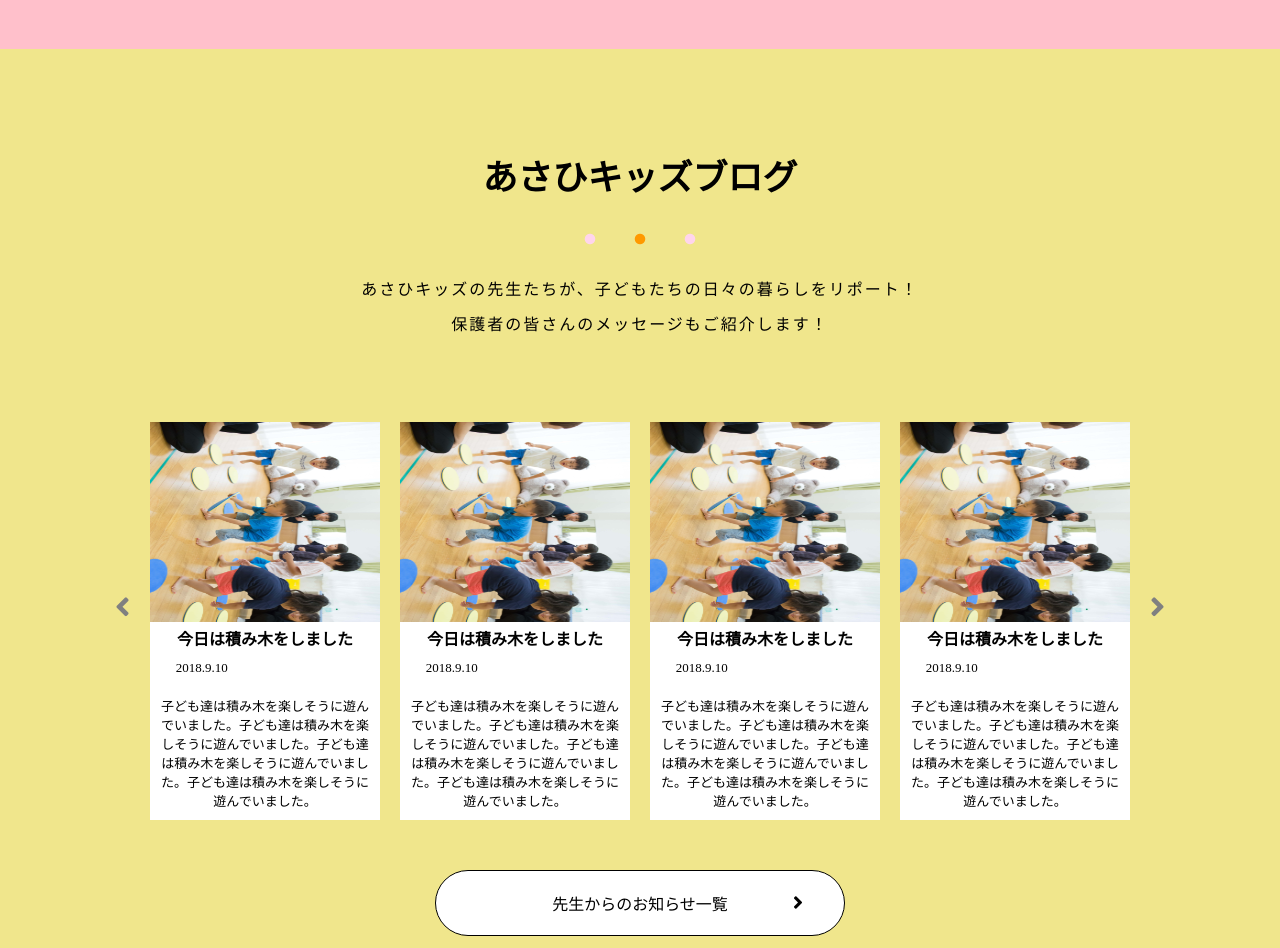
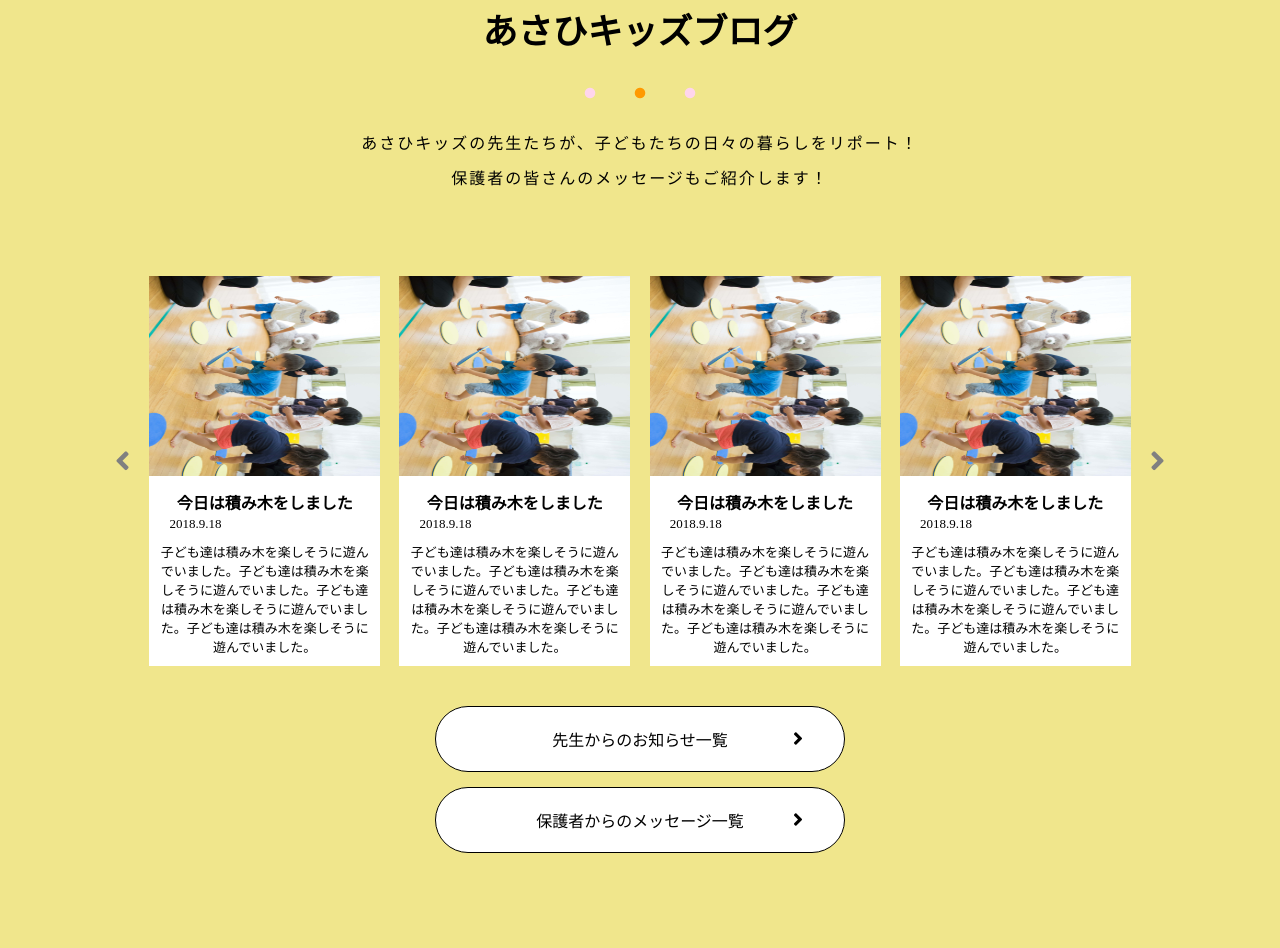
Before and after one commit to Oppai-creater/syunta-practice1, a plain HTML site: page index.html in a window 1280 px wide. Shown: the part 2308-3256 px from the top of the page. Drawn offline with Linux system fonts and the light colour scheme.

Commit message:
blog-section修正

```diff
--- a/assets/css/common.css
+++ b/assets/css/common.css
@@ -105,6 +105,8 @@ header .contact .mail-btn{
   margin: 0 auto;
   width: 35%;
   padding: 20px;
+  margin-top: 15px;
+  background-color: white;
   text-align: center;
   border: 1px solid black;
   border-radius: 50px;
@@ -155,3 +157,14 @@ header .contact .mail-btn{
   font-size: 50px;
   color: #FF9900;
 }
+.card{
+  width: 22%;
+  margin-top: 30px;
+  text-align: center;
+  background-color: white;
+  float: right;
+}
+.card img{
+  height: 200px;
+  width: 100%;
+}
--- a/assets/css/style.css
+++ b/assets/css/style.css
@@ -57,64 +57,30 @@
   width: 50%;
   height: 50%;
 }
-.content-text{
-  margin-top: 30px;
-}
 /* column */
 #column {
   background: pink;
 }
-#column .content {
-  width: 23%;
-}
-#column .content-img {
-  background-image: url(../img/main/image1.jpg);
-  background-size: cover;
-  height: 200px;
-}
-#column .content-label {
-  display: inline-block;
-  text-align: center;
-  background: pink;
-  color: #FFF;
-  margin-top: 10px;
-  padding: 5px;
-  opacity: .9;
-}
-#column .content-text {
-  background: #FFF;
-  padding: 10px;
-}
-.image-content{
-    width: 20%;
-    text-align: center;
-    background-color: white;
-    margin-top: 30px;
-    float: right;
-}
-.image-content img{
-    height: 200px;
-    width: 100%;
-}
-.image-content span{
-    display: inline-block;
-    padding-right: 55%;
-}
-.image-content p{
-    padding: 10px;
-    font-size: 13px;
-}
 #blog{
     background-color: #f0e68c;
 }
-#blog .link-btn{
-    background-color: white;
+.blog-title{
+    margin-top: 10px;
 }
-.parent{
-    margin-top: 15px;
+.blog-date{
+    display: inline-block;
+    font-size: 13px;
+    padding-right: 60%;
+}
+.blog-text{
+    padding: 10px;
+    font-size: 13px;
 }
 .slide-btn {
     padding-top: 200px;
     font-size: 30px;
     color: gray;
 }
+.first{
+    margin-top: 40px;
+}
--- a/index.html
+++ b/index.html
@@ -251,36 +251,44 @@
                     <a href="#">
                         <i class="fas fa-angle-left slide-btn"></i>
                     </a>
-                    <div class="content image-content">
+                    <div class="card">
                         <img src="assets/img/main/image1.jpg">
                         <div class="text-area">
-                            <h4>今日は積み木をしました</h4>
-                            <span><p>2018.9.10</p></span>
-                            <p>子ども達は積み木を楽しそうに遊んでいました。子ども達は積み木を楽しそうに遊んでいました。子ども達は積み木を楽しそうに遊んでいました。子ども達は積み木を楽しそうに遊んでいました。</p>
+                            <h4 class="blog-title">今日は積み木をしました</h4>
+                            <p class="blog-date">2018.9.18</p>
+                            <p class="blog-text">
+                                子ども達は積み木を楽しそうに遊んでいました。子ども達は積み木を楽しそうに遊んでいました。子ども達は積み木を楽しそうに遊んでいました。子ども達は積み木を楽しそうに遊んでいました。
+                            </p>
                         </div>
                     </div>
-                    <div class="content image-content">
+                    <div class="card">
                         <img src="assets/img/main/image1.jpg">
                         <div class="text-area">
-                            <h4>今日は積み木をしました</h4>
-                            <span><p>2018.9.10</p></span>
-                            <p>子ども達は積み木を楽しそうに遊んでいました。子ども達は積み木を楽しそうに遊んでいました。子ども達は積み木を楽しそうに遊んでいました。子ども達は積み木を楽しそうに遊んでいました。</p>
+                            <h4 class="blog-title">今日は積み木をしました</h4>
+                            <p class="blog-date">2018.9.18</p>
+                            <p class="blog-text">
+                                子ども達は積み木を楽しそうに遊んでいました。子ども達は積み木を楽しそうに遊んでいました。子ども達は積み木を楽しそうに遊んでいました。子ども達は積み木を楽しそうに遊んでいました。
+                            </p>
                         </div>
                     </div>
-                    <div class="content image-content">
+                    <div class="card">
                         <img src="assets/img/main/image1.jpg">
                         <div class="text-area">
-                            <h4>今日は積み木をしました</h4>
-                            <span><p>2018.9.10</p></span>
-                            <p>子ども達は積み木を楽しそうに遊んでいました。子ども達は積み木を楽しそうに遊んでいました。子ども達は積み木を楽しそうに遊んでいました。子ども達は積み木を楽しそうに遊んでいました。</p>
+                            <h4 class="blog-title">今日は積み木をしました</h4>
+                            <p class="blog-date">2018.9.18</p>
+                            <p class="blog-text">
+                                子ども達は積み木を楽しそうに遊んでいました。子ども達は積み木を楽しそうに遊んでいました。子ども達は積み木を楽しそうに遊んでいました。子ども達は積み木を楽しそうに遊んでいました。
+                            </p>
                         </div>
                     </div>
-                    <div class="content image-content">
+                    <div class="card">
                         <img src="assets/img/main/image1.jpg">
                         <div class="text-area">
-                            <h4>今日は積み木をしました</h4>
-                            <span><p>2018.9.10</p></span>
-                            <p>子ども達は積み木を楽しそうに遊んでいました。子ども達は積み木を楽しそうに遊んでいました。子ども達は積み木を楽しそうに遊んでいました。子ども達は積み木を楽しそうに遊んでいました。</p>
+                            <h4 class="blog-title">今日は積み木をしました</h4>
+                            <p class="blog-date">2018.9.18</p>
+                            <p class="blog-text">
+                                子ども達は積み木を楽しそうに遊んでいました。子ども達は積み木を楽しそうに遊んでいました。子ども達は積み木を楽しそうに遊んでいました。子ども達は積み木を楽しそうに遊んでいました。
+                            </p>
                         </div>
                     </div>
                     <a href="#">
@@ -288,13 +296,13 @@
                     </a>
                 </div>
                 <a href="#">
-                    <div class="teacher link-btn">
+                    <div class="first link-btn">
                         先生からのお知らせ一覧
                         <i class="fas fa-angle-right"></i>
                     </div>
                 </a>
                 <a href="#">
-                    <div class="parent link-btn">
+                    <div class="second link-btn">
                         保護者からのメッセージ一覧
                         <i class="fas fa-angle-right"></i>
                     </div>
```
